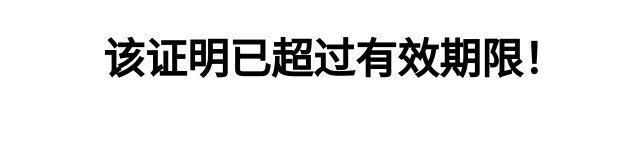
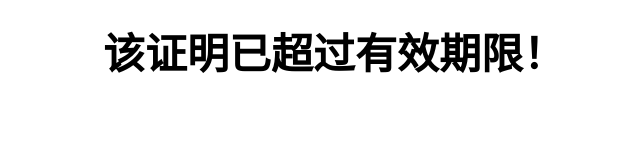
Before and after one commit to gjkfhvjydgfyhikkhutk/-, a plain HTML site: page index.html in a window 1280 px wide. Shown: the whole page, without its empty margins (306-946 px from the left). Drawn offline with Linux system fonts and the light colour scheme.

Commit message:
Update index.html

```diff
--- a/index.html
+++ b/index.html
@@ -1,47 +1,35 @@
 <!DOCTYPE html>
 <html lang="zh-CN">
 <head>
-    <meta charset="UTF-8" />
-    <meta name="viewport" content="width=device-width, initial-scale=1" />
-    <title>提示</title>
+<meta charset="UTF-8">
+<meta name="viewport" content="width=device-width, initial-scale=1">
+<title>提示</title>
 
-    <style>
-        /* 全局重置与顶部布局 */
-        * {
-            margin: 0;
-            padding: 0;
-            box-sizing: border-box;
-        }
+<style>
+body{
+    margin:0;
+    display:flex;
+    justify-content:center;
+    align-items:flex-start;
+    height:100vh;
+    background:#ffffff;
+    font-family:-apple-system,BlinkMacSystemFont,"Microsoft YaHei",sans-serif;
+}
 
-        body {
-            display: flex;
-            justify-content: center;
-            /* 水平居中 */
-            align-items: flex-start;
-            /* 垂直贴顶 */
-            min-height: 100vh;
-            background: #ffffff;
-            font-family: -apple-system, BlinkMacSystemFont, "Microsoft YaHei", sans-serif;
-            padding-top: 30px;
-            /* 与顶部保持一点舒适距离 */
-        }
+h1{
+    color:#000000;
+    font-size:42px;
+    font-weight:bold;
+    text-align:center;
+    margin-top:20px; /* 给一点顶部间距，不至于紧贴边缘 */
+}
+</style>
 
-        h1 {
-            color: #000000;
-            /* 纯黑色文字 */
-            font-size: 42px;
-            font-weight: bold;
-            text-align: center;
-            line-height: 1.4;
-            max-width: 90vw;
-            word-break: break-word;
-        }
-    </style>
 </head>
 
 <body>
 
-    <h1>该证明已超过有效期限！</h1>
+<h1>该证明已超过有效期限！</h1>
 
 </body>
 </html>
```
